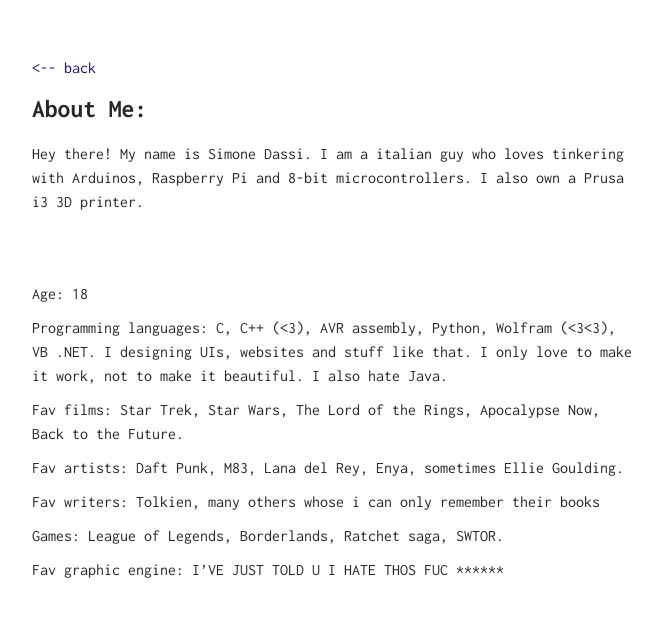
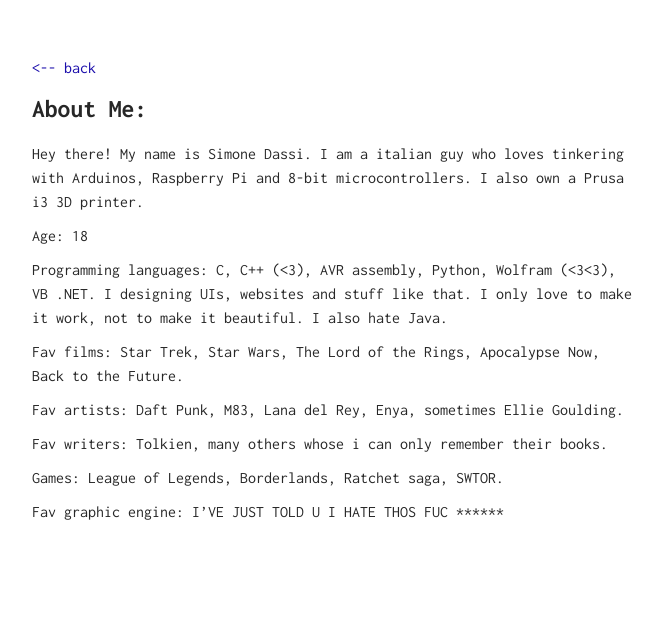
Before and after one commit to SimoDax/simodax.github.io, a Jekyll site: the page built from me/index.md, in a window 1280 px wide. Shown: the top 617 px of the page, without its empty margins (308-970 px from the left). Built offline with Jekyll 4.4.1, drawn with Linux system fonts in a browser that asks for light colours.

Commit message:
Updated index.md

```diff
--- a/me/index.md
+++ b/me/index.md
@@ -5,7 +5,6 @@
 
 Hey there! My name is Simone Dassi. I am a italian guy who loves tinkering with Arduinos, Raspberry Pi and 8-bit microcontrollers. I also own a Prusa i3 3D printer.
 
-<br><br>
 
 **Age:** 18
 
@@ -15,7 +14,7 @@
 
 **Fav artists:** Daft Punk, M83, Lana del Rey, Enya, sometimes Ellie Goulding.
 
-**Fav writers:** Tolkien, many others whose i can only remember their books
+**Fav writers:** Tolkien, many others whose i can only remember their books.
 
 **Games:** League of Legends, Borderlands, Ratchet saga, SWTOR.
 
```
